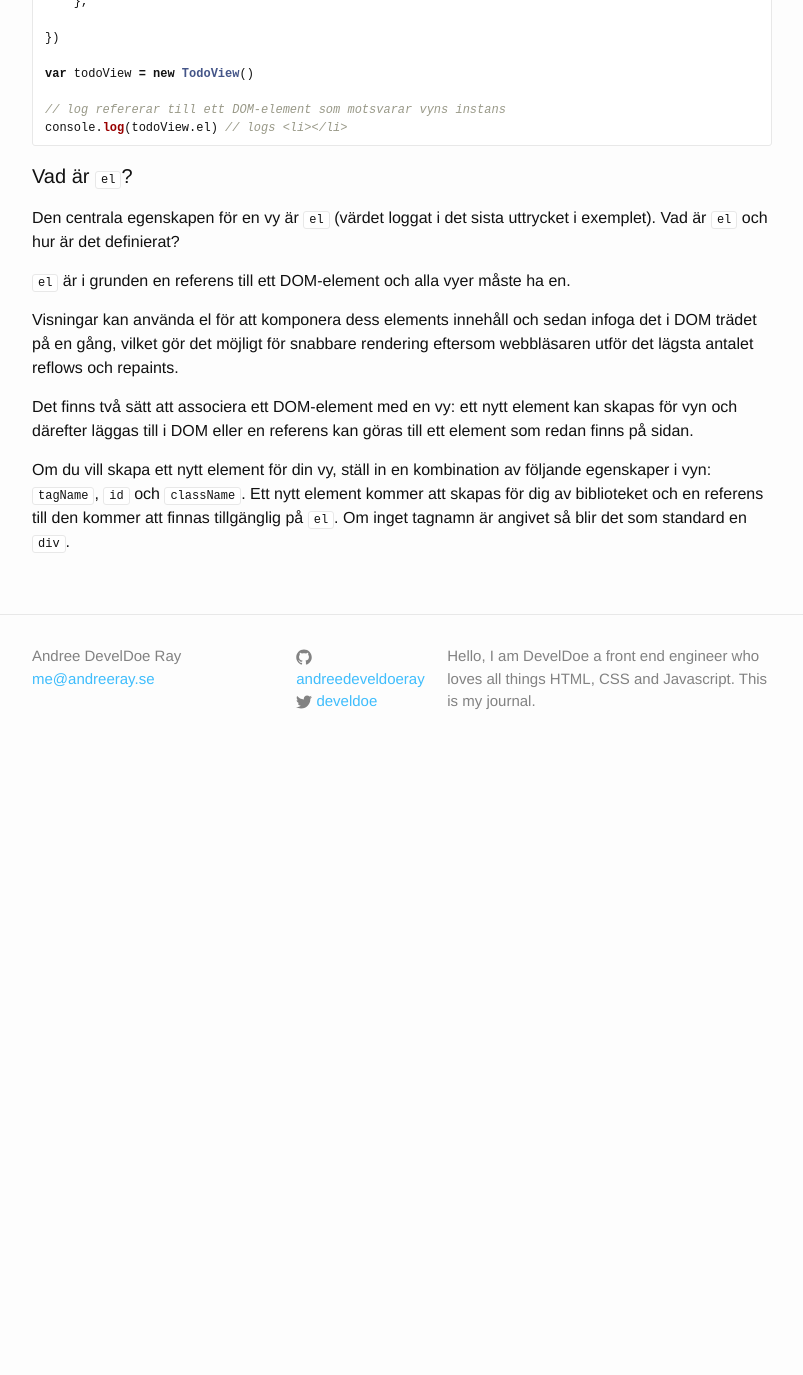
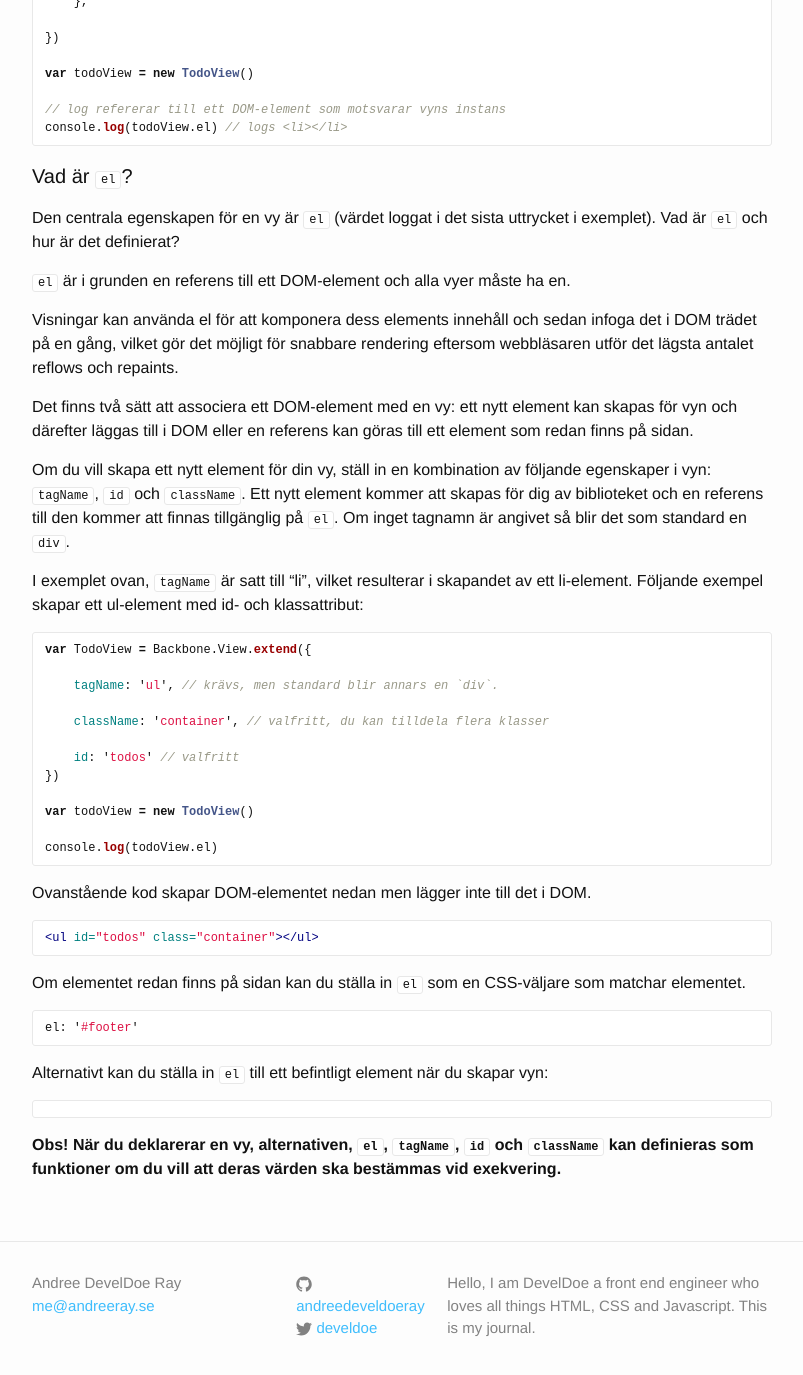
Before and after one commit to develdoe/develdoe.github.io, a Jekyll site: the page built from _posts/2017-10-30-backbonejs-basics.md, in a window 1280 px wide and 1400 px high, scrolled down 8457 px. Shown: the top 1375 px of the window, without its empty margins (238-1041 px from the left). Built offline with Jekyll 4.4.1, drawn with Linux system fonts in a browser that asks for light colours; before the commit the page ends 9230 px from its top, so only the background shows below that.

Commit message:
Update 2017-10-30-backbonejs-basics.md

````diff
--- a/_posts/2017-10-30-backbonejs-basics.md
+++ b/_posts/2017-10-30-backbonejs-basics.md
@@ -400,3 +400,39 @@ Visningar kan använda el för att komponera dess elements innehåll och sedan i
 Det finns två sätt att associera ett DOM-element med en vy: ett nytt element kan skapas för vyn och därefter läggas till i DOM eller en referens kan göras till ett element som redan finns på sidan.
 
 Om du vill skapa ett nytt element för din vy, ställ in en kombination av följande egenskaper i vyn: `tagName`, `id` och `className`. Ett nytt element kommer att skapas för dig av biblioteket och en referens till den kommer att finnas tillgänglig på `el`. Om inget tagnamn är angivet så blir det som standard en `div`.
+
+I exemplet ovan, `tagName` är satt till "li", vilket resulterar i skapandet av ett li-element. Följande exempel skapar ett ul-element med id- och klassattribut:
+
+```js
+var TodoView = Backbone.View.extend({
+
+    tagName: 'ul', // krävs, men standard blir annars en `div`.
+
+    className: 'container', // valfritt, du kan tilldela flera klasser
+
+    id: 'todos' // valfritt
+})
+
+var todoView = new TodoView()
+
+console.log(todoView.el)
+```
+
+Ovanstående kod skapar DOM-elementet nedan men lägger inte till det i DOM.
+
+```html
+<ul id="todos" class="container"></ul>
+```
+
+Om elementet redan finns på sidan kan du ställa in `el` som en CSS-väljare som matchar elementet.
+
+```js
+el: '#footer'
+```
+
+Alternativt kan du ställa in `el` till ett befintligt element när du skapar vyn:
+
+```js
+```
+
+**Obs! När du deklarerar en vy, alternativen, `el`, `tagName`, `id` och `className` kan definieras som funktioner om du vill att deras värden ska bestämmas vid exekvering.**
````
